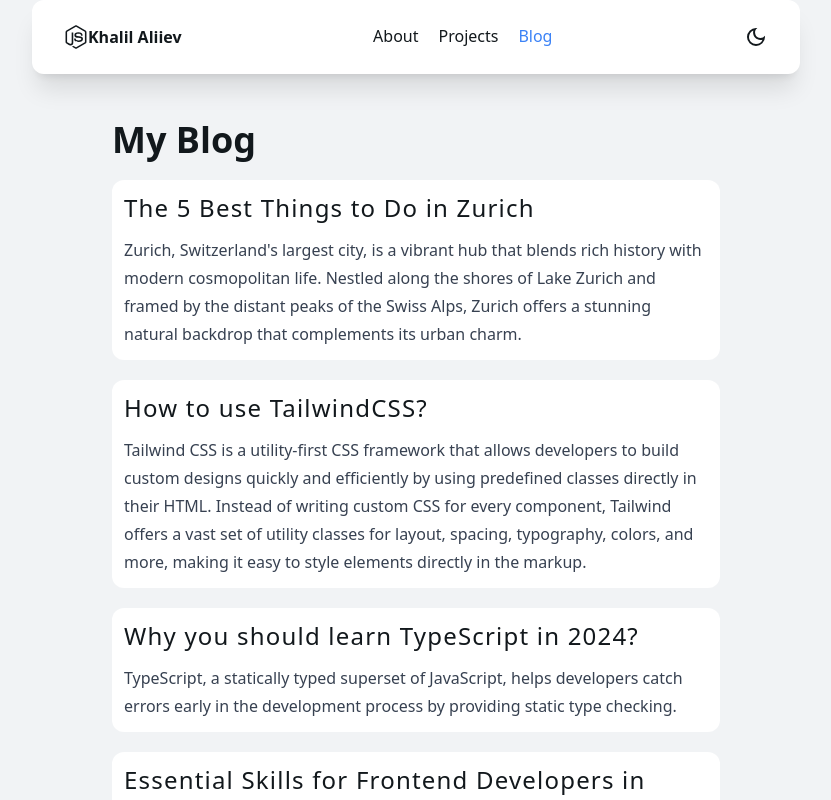
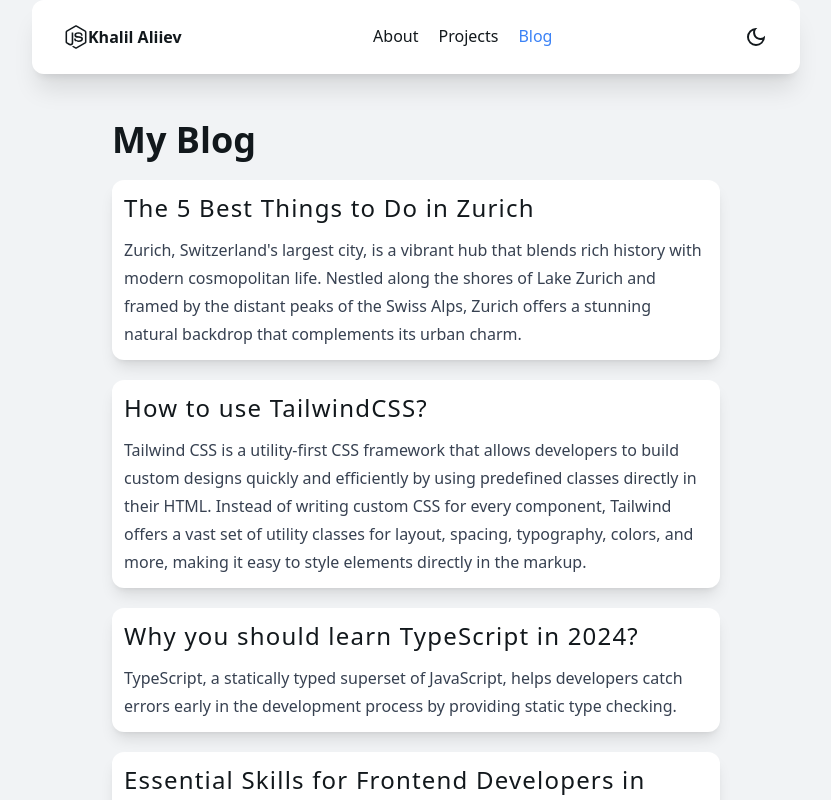
Before and after one commit to khalilaliev/react-ts-simple-portfolio, a React (Vite) app: page /blog in a window 1280 px wide. Shown: the top 800 px of the page, without its empty margins (224-1055 px from the left). Built offline with nearby package versions, Linux system fonts and the light colour scheme.

Commit message:
fix blog section

```diff
--- a/src/pages/Blog.tsx
+++ b/src/pages/Blog.tsx
@@ -5,13 +5,13 @@ import { Link } from "react-router-dom";
 const Blog: FC = () => {
   return (
     <>
-      <h1 className="text-4xl font-bold mt-5">My Blog</h1>
+      <h1 className="text-4xl dark:text-dark-text font-bold mt-5">My Blog</h1>
       {blogs.length !== 0 && (
         <ul>
           {blogs.map((blog) => (
             <li
               key={blog.id}
-              className="bg-white rounded-xl dark:bg-dark-bg  dark:text-dark-text p-3 mt-5 hover:-translate-y-1 duration-300 transition-all"
+              className="bg-white rounded-xl dark:bg-dark-bg dark:shadow-header-bg shadow-lg  dark:text-dark-text p-3 mt-5 hover:-translate-y-1 duration-300 transition-all"
             >
               <Link key={blog.id} to={`/blog/${blog.id}`}>
                 <h2 className="text-2xl font-light tracking-wider dark:text-dark-text">
```
